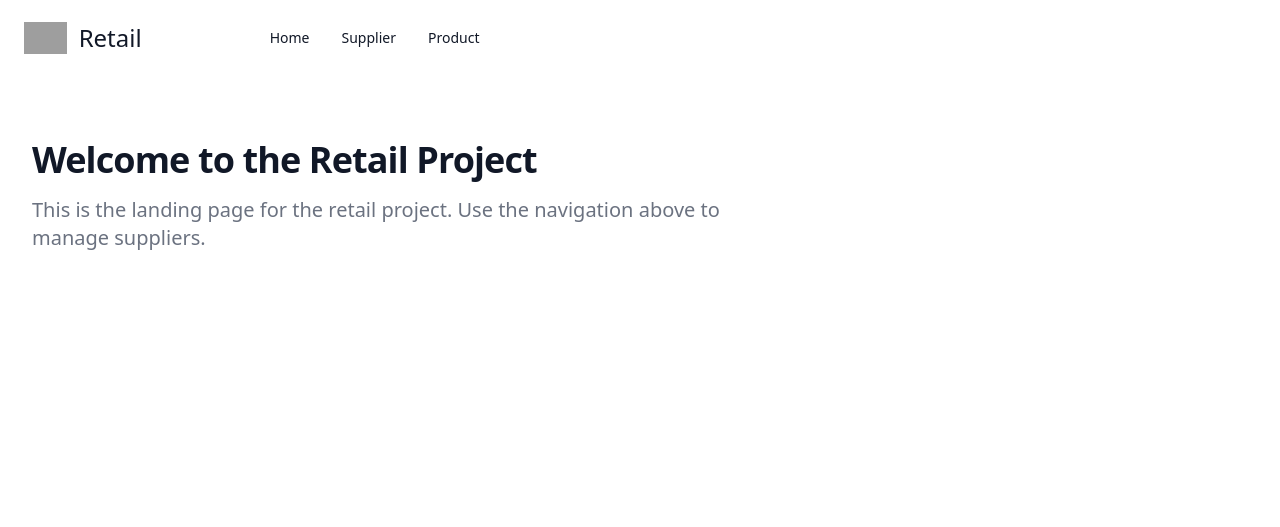
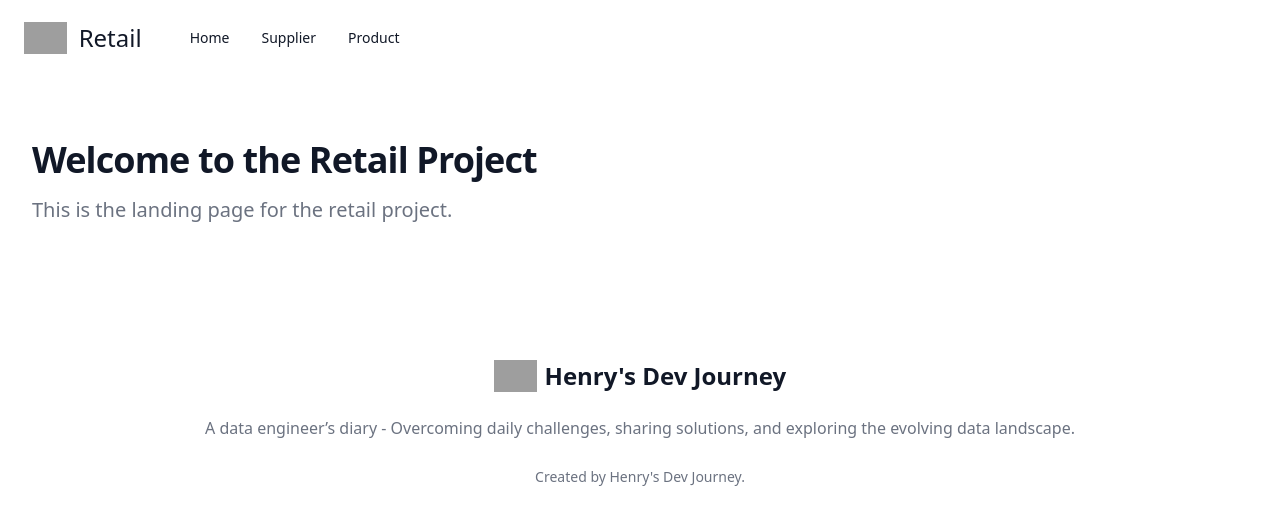
Before and after one commit to henryphchan/henrychan.tech, a Django app: page / in a window 1280 px wide. Shown: the top 527 px of the page. Run offline with Django 5.2, Linux system fonts and the light colour scheme; some libraries are stand-ins or nearby versions; grey boxes are pictures that could not be loaded.

Commit message:
Add footer and update landing page

```diff
--- a/Python/Django/retail_project/templates/base.html
+++ b/Python/Django/retail_project/templates/base.html
@@ -14,28 +14,29 @@
 
             <div class="flex items-center space-x-8">
               <div class="shrink-0">
-                <a href="https://henrychan.tech" class="flex items-center justify-between mr-4">
+                <a href="{% url 'index' %}" class="flex items-center justify-between mr-4">
                     <img
                       src="https://henrychan.tech/wp-content/uploads/2024/11/cropped-avataaars-150x150.png"
                       class="mr-3 h-8"
                       alt="SmallApp.Dev Logo"
                     />
                     <span class="self-center text-2xl whitespace-nowrap text-gray-900 dark:text-white">Retail</span>
+                </a>
               </div>
 
               <ul class="hidden lg:flex items-center justify-start gap-6 md:gap-8 py-3 sm:justify-center">
                 <li>
-                  <a href="/" title="" class="flex text-sm font-medium text-gray-900 hover:text-primary-700 dark:text-white dark:hover:text-primary-500">
+                  <a href="{% url 'index' %}" title="" class="flex text-sm font-medium text-gray-900 hover:text-primary-700 dark:text-white dark:hover:text-primary-500">
                     Home
                   </a>
                 </li>
                 <li class="shrink-0">
-                  <a href="/supplier/" title="" class="flex text-sm font-medium text-gray-900 hover:text-primary-700 dark:text-white dark:hover:text-primary-500">
+                  <a href="{% url 'supplier_list' %}" title="" class="flex text-sm font-medium text-gray-900 hover:text-primary-700 dark:text-white dark:hover:text-primary-500">
                     Supplier
                   </a>
                 </li>
                 <li class="shrink-0">
-                  <a href="#" title="" class="flex text-sm font-medium text-gray-900 hover:text-primary-700 dark:text-white dark:hover:text-primary-500">
+                  <a href="{% url 'index' %}" title="" class="flex text-sm font-medium text-gray-900 hover:text-primary-700 dark:text-white dark:hover:text-primary-500">
                     Product
                   </a>
                 </li>
@@ -58,13 +59,13 @@
           <div id="ecommerce-navbar-menu-1" class="bg-gray-50 dark:bg-gray-700 dark:border-gray-600 border border-gray-200 rounded-lg py-3 hidden px-4 mt-4">
             <ul class="text-gray-900 dark:text-white text-sm font-medium dark:text-white space-y-3">
               <li>
-                <a href="#" class="hover:text-primary-700 dark:hover:text-primary-500">Home</a>
+                <a href="{% url 'index' %}" class="hover:text-primary-700 dark:hover:text-primary-500">Home</a>
               </li>
               <li>
-                <a href="/supplier/" class="hover:text-primary-700 dark:hover:text-primary-500">Supplier</a>
+                <a href="{% url 'supplier_list' %}" class="hover:text-primary-700 dark:hover:text-primary-500">Supplier</a>
               </li>
               <li>
-                <a href="#" class="hover:text-primary-700 dark:hover:text-primary-500">Product</a>
+                <a href="{% url 'index' %}" class="hover:text-primary-700 dark:hover:text-primary-500">Product</a>
               </li>
             </ul>
           </div>
@@ -74,6 +75,22 @@
     <div class="container mx-auto">
         {% block content %}{% endblock %}
     </div>
+
+    <footer class="p-4 bg-white md:p-8 lg:p-10 dark:bg-gray-800">
+        <div class="mx-auto max-w-screen-xl text-center">
+            <a href="https://henrychan.tech" class="flex justify-center items-center text-2xl font-semibold text-gray-900 dark:text-white">
+                <img
+                src="https://henrychan.tech/wp-content/uploads/2024/11/cropped-avataaars-150x150.png"
+                class="mr-2 h-8"
+                alt="SmallApp.Dev Logo"
+                />
+                Henry's Dev Journey
+            </a>
+            <p class="my-6 text-gray-500 dark:text-gray-400">A data engineer’s diary - Overcoming daily challenges, sharing solutions, and exploring the evolving data landscape.</p>
+            <span class="text-sm text-gray-500 sm:text-center dark:text-gray-400">Created by <a href="https://henrychan.tech" class="hover:underline">Henry's Dev Journey</a>.</span>
+        </div>
+      </footer>
+
     <script src="https://cdn.jsdelivr.net/npm/flowbite@2.5.2/dist/flowbite.min.js"></script>
 </body>
 </html>
--- a/Python/Django/retail_project/templates/index.html
+++ b/Python/Django/retail_project/templates/index.html
@@ -5,7 +5,7 @@
     <div class="py-8 px-4 mx-auto max-w-screen-xl sm:py-16 lg:px-6">
         <div class="max-w-screen-md">
             <h2 class="mb-4 text-4xl tracking-tight font-extrabold text-gray-900 dark:text-white">Welcome to the Retail Project</h2>
-            <p class="mb-8 font-light text-gray-500 sm:text-xl dark:text-gray-400">This is the landing page for the retail project. Use the navigation above to manage suppliers.</p>
+            <p class="mb-8 font-light text-gray-500 sm:text-xl dark:text-gray-400">This is the landing page for the retail project.</p>
         </div>
     </div>
 </section>
```
